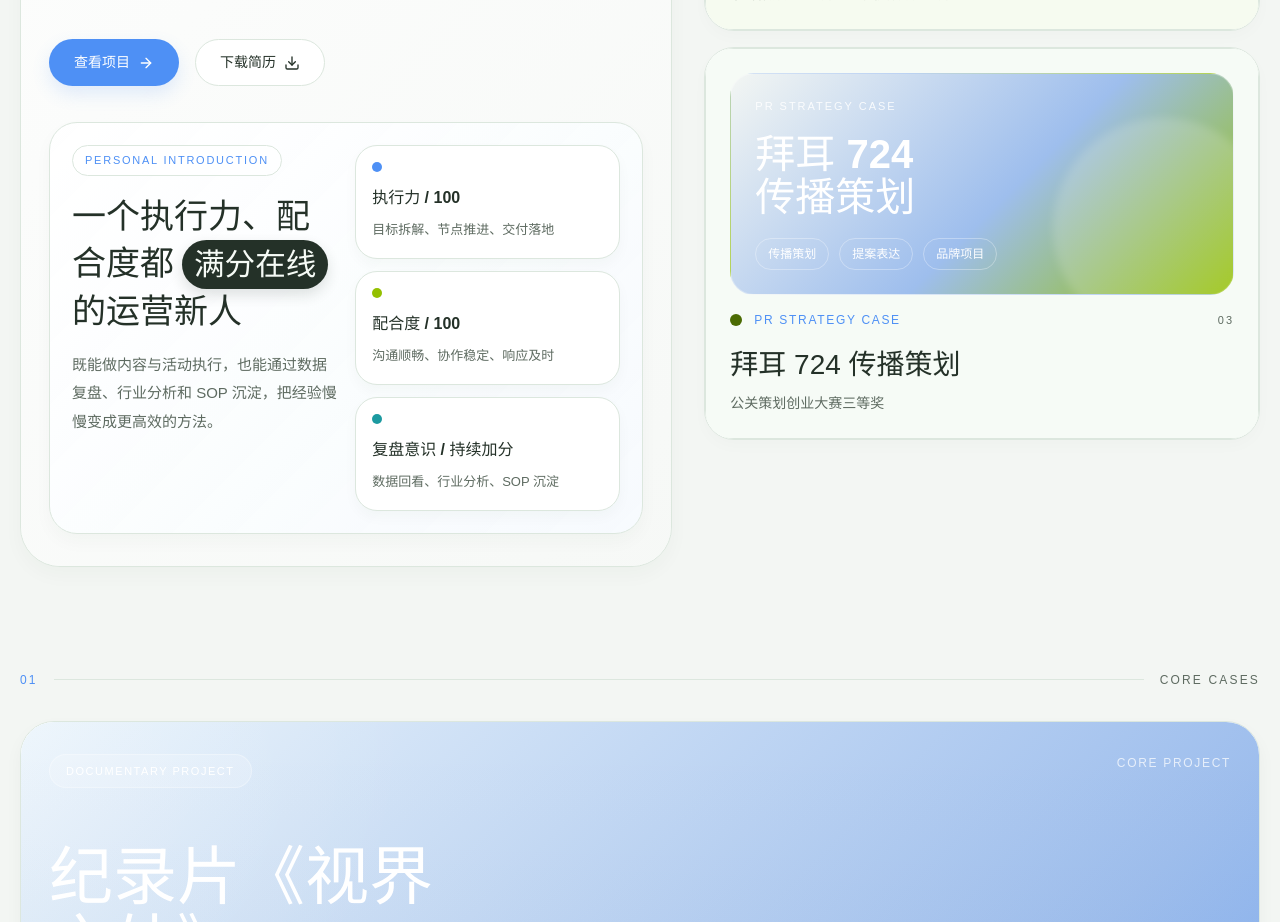
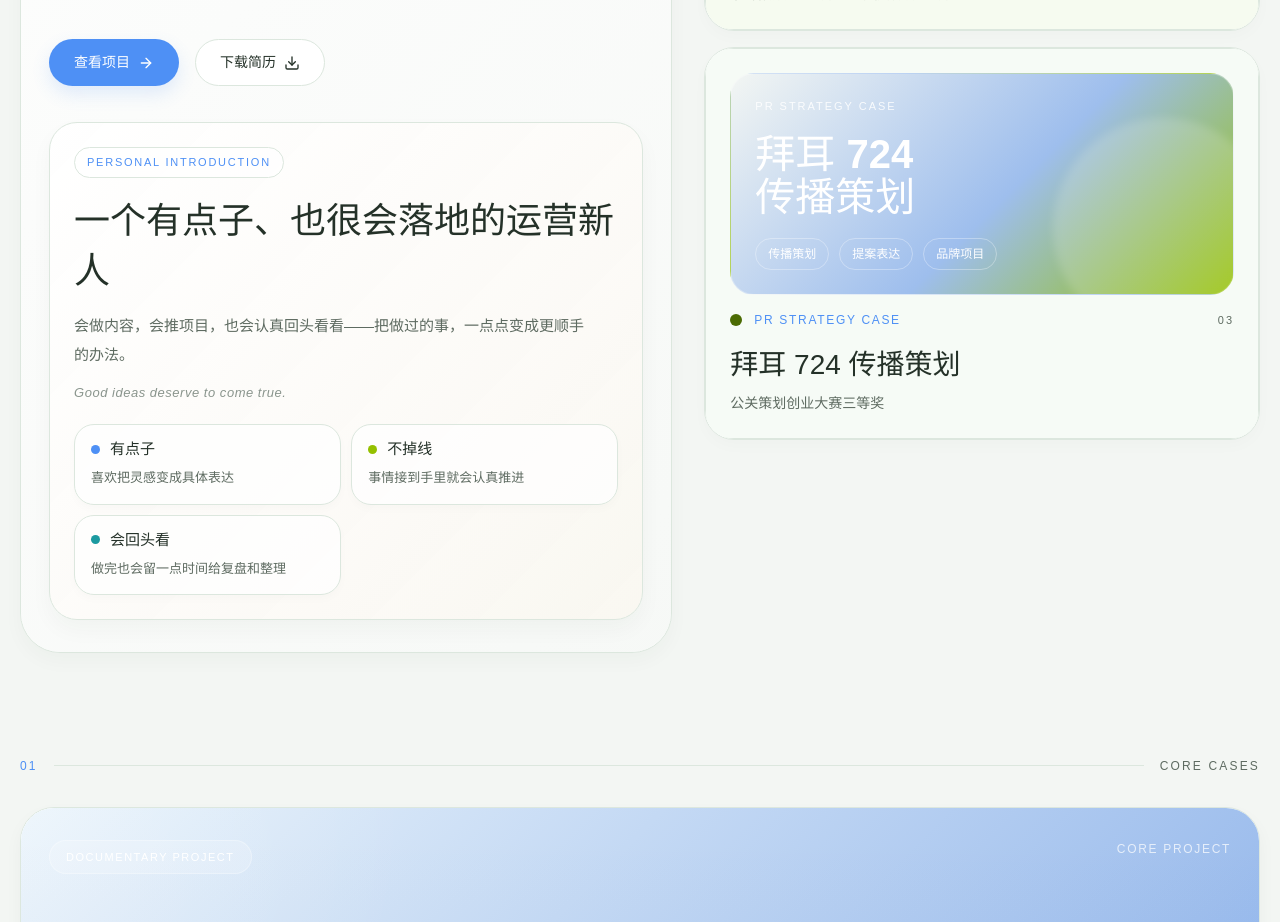
Before and after one commit to neocyyn-ship-it/NeoCyyyn, a React (Vite) app: page / in a window 1280 px wide. Shown: the part 820-1742 px from the top of the page. Built offline with nearby package versions, Linux system fonts and the light colour scheme.

Commit message:
Refine homepage personal introduction tone

```diff
--- a/src/App.tsx
+++ b/src/App.tsx
@@ -174,10 +174,10 @@ const additionalWorks: ExperienceItem[] = [
   { title: "沉船逃生互动视频项目", desc: "体现脚本整理、叙事设计与互动内容执行经验。" }
 ];
 
-const personalIntroMetrics = [
-  { title: "执行力 / 100", desc: "目标拆解、节点推进、交付落地", tone: palette.blue },
-  { title: "配合度 / 100", desc: "沟通顺畅、协作稳定、响应及时", tone: palette.apple },
-  { title: "复盘意识 / 持续加分", desc: "数据回看、行业分析、SOP 沉淀", tone: palette.teal },
+const personalIntroNotes = [
+  { title: "有点子", desc: "喜欢把灵感变成具体表达", tone: palette.blue },
+  { title: "不掉线", desc: "事情接到手里就会认真推进", tone: palette.apple },
+  { title: "会回头看", desc: "做完也会留一点时间给复盘和整理", tone: palette.teal },
 ];
 
 const createEvidenceSvg = (title: string, subtitle: string, note: string, toneA: string, toneB: string) =>
@@ -683,14 +683,13 @@ export default function App() {
                     style={{
                       marginTop: 36,
                       display: "grid",
-                      gap: 18,
-                      gridTemplateColumns: "repeat(auto-fit, minmax(260px, 1fr))",
-                      alignItems: "start",
+                      gap: 20,
                       borderRadius: 28,
                       border: `1px solid ${palette.line}`,
-                      background: "linear-gradient(135deg, rgba(255,255,255,0.94), rgba(247,251,255,0.88))",
-                      padding: 22,
-                      boxShadow: "0 8px 18px rgba(36,49,40,0.03)",
+                      background: "linear-gradient(135deg, rgba(255,255,255,0.96), rgba(250,247,241,0.92))",
+                      padding: 24,
+                      boxShadow: "0 10px 22px rgba(36,49,40,0.035)",
+                      maxWidth: 760,
                     }}
                   >
                     <div>
@@ -714,29 +713,14 @@ export default function App() {
                       <h2
                         style={{
                           margin: "18px 0 0",
-                          fontSize: "clamp(24px, 3.2vw, 34px)",
-                          lineHeight: 1.35,
+                          maxWidth: 600,
+                          fontSize: "clamp(26px, 3.4vw, 36px)",
+                          lineHeight: 1.4,
                           fontWeight: 600,
                           color: palette.text,
                         }}
                       >
-                        一个执行力、配合度都
-                        <span
-                          style={{
-                            display: "inline-flex",
-                            alignItems: "center",
-                            margin: "0 8px",
-                            borderRadius: 999,
-                            background: "#243128",
-                            color: "#F6FBF6",
-                            padding: "4px 12px",
-                            fontSize: "0.9em",
-                            boxShadow: "0 6px 14px rgba(36,49,40,0.14)",
-                          }}
-                        >
-                          满分在线
-                        </span>
-                        的运营新人
+                        一个有点子、也很会落地的运营新人
                       </h2>
                       <p
                         style={{
@@ -747,53 +731,69 @@ export default function App() {
                           color: palette.textSoft,
                         }}
                       >
-                        既能做内容与活动执行，也能通过数据复盘、行业分析和 SOP 沉淀，把经验慢慢变成更高效的方法。
+                        会做内容，会推项目，也会认真回头看看——把做过的事，一点点变成更顺手的办法。
                       </p>
+                      <div
+                        style={{
+                          marginTop: 14,
+                          fontSize: 13,
+                          lineHeight: 1.6,
+                          letterSpacing: "0.04em",
+                          color: "#8A958D",
+                          fontStyle: "italic",
+                        }}
+                      >
+                        Good ideas deserve to come true.
+                      </div>
                     </div>
 
                     <div
                       style={{
                         display: "grid",
-                        gap: 12,
-                        gridTemplateColumns: "repeat(auto-fit, minmax(148px, 1fr))",
+                        gap: 10,
+                        gridTemplateColumns: "repeat(auto-fit, minmax(180px, 1fr))",
                       }}
                     >
-                      {personalIntroMetrics.map((item) => (
+                      {personalIntroNotes.map((item) => (
                         <div
                           key={item.title}
                           style={{
-                            borderRadius: 22,
+                            display: "grid",
+                            gap: 8,
+                            borderRadius: 20,
                             border: `1px solid ${palette.line}`,
-                            background: "#FFFFFF",
-                            padding: 16,
-                            boxShadow: "0 6px 14px rgba(36,49,40,0.03)",
+                            background: "rgba(255,255,255,0.74)",
+                            padding: "14px 16px",
+                            boxShadow: "0 4px 10px rgba(36,49,40,0.02)",
                           }}
                         >
-                          <div
+                          <div style={{ display: "flex", alignItems: "center", gap: 10 }}>
+                            <span
                               style={{
-                              width: 10,
-                              height: 10,
+                                width: 9,
+                                height: 9,
                                 borderRadius: "50%",
                                 background: item.tone,
+                                flexShrink: 0,
                               }}
                             />
                             <div
                               style={{
-                              marginTop: 14,
-                              fontSize: 16,
-                              lineHeight: 1.45,
+                                fontSize: 15,
+                                lineHeight: 1.35,
                                 fontWeight: 600,
                                 color: palette.text,
                               }}
                             >
                               {item.title}
                             </div>
+                          </div>
                           <p
                             style={{
-                              margin: "10px 0 0",
                               fontSize: 13,
-                              lineHeight: 1.75,
+                              lineHeight: 1.7,
                               color: palette.textSoft,
+                              margin: 0,
                             }}
                           >
                             {item.desc}
```
Lines whose indentation alone changed are shown as unchanged.
